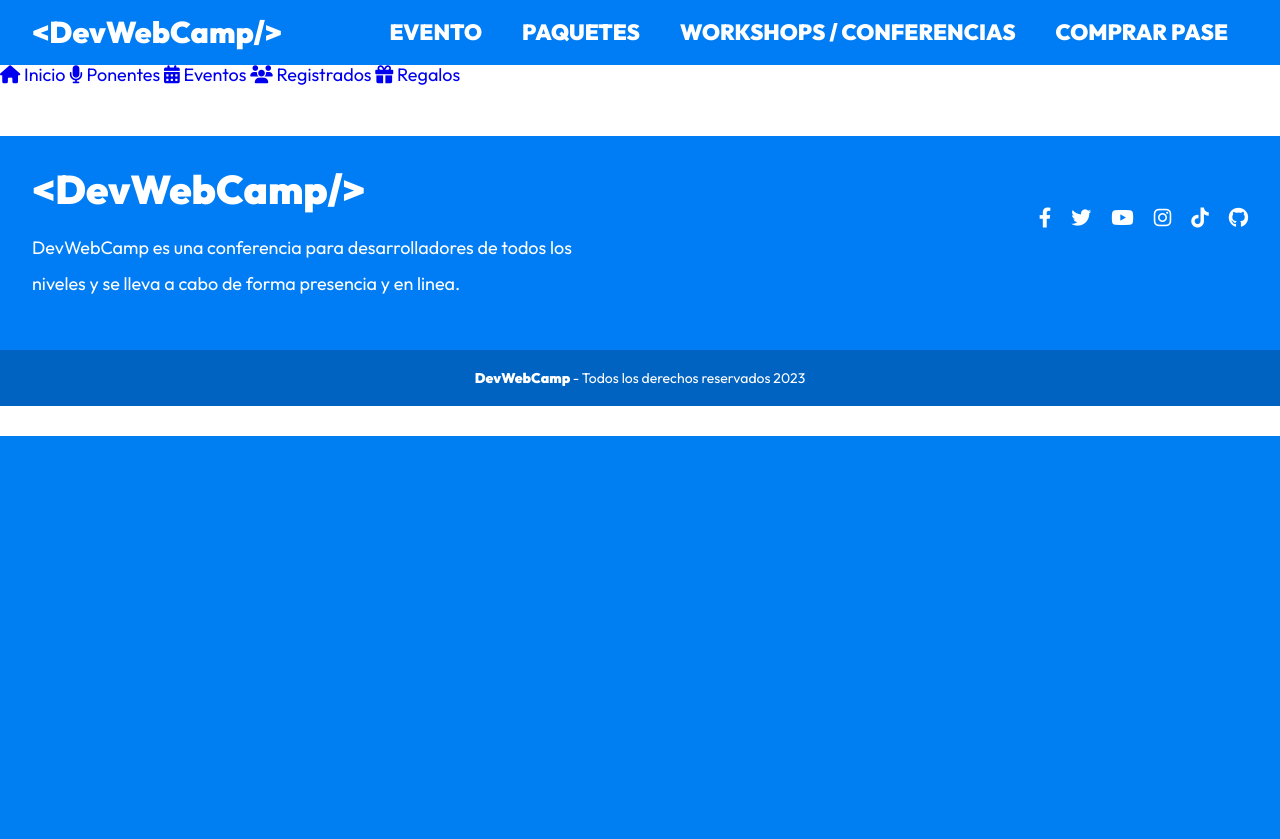
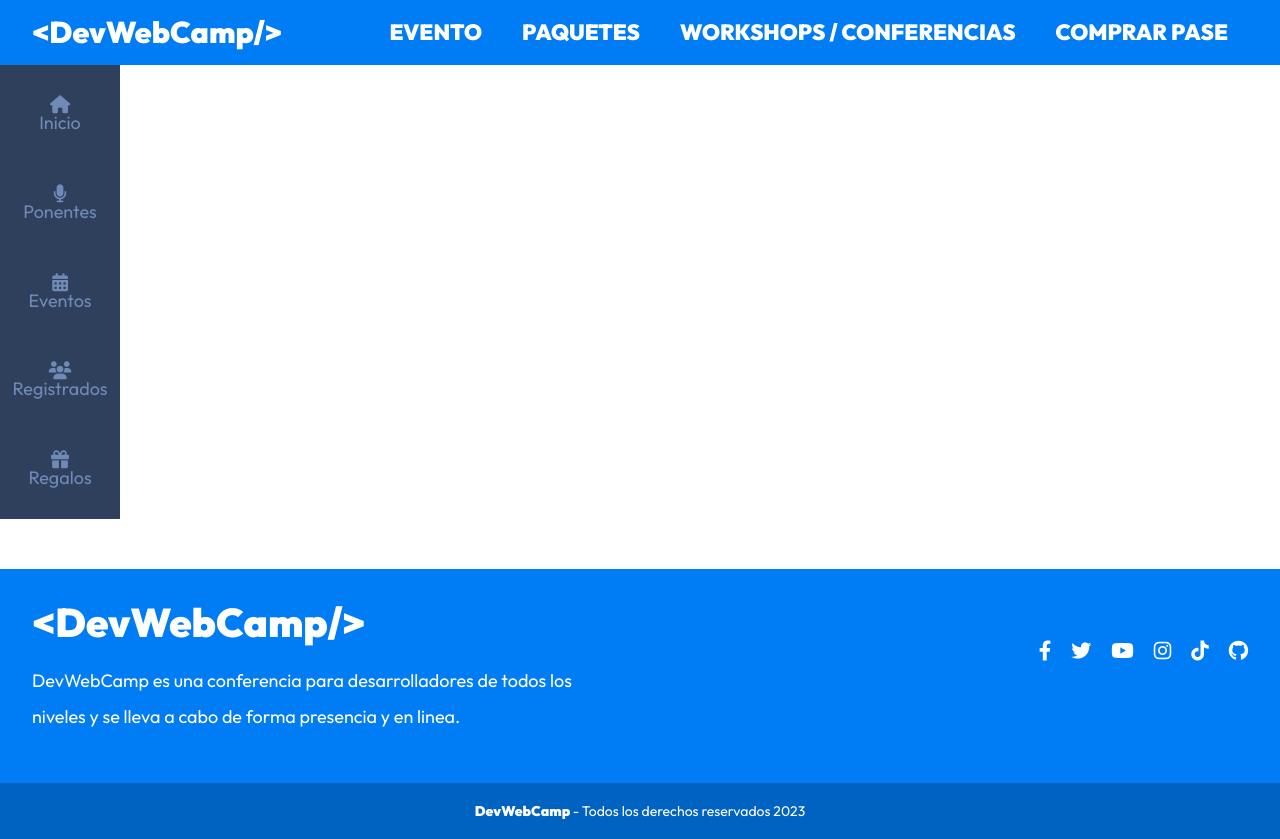
Before and after one commit to ivan-burgio/proyecto-devwebcamp-mvc, a PHP site: template views/templates/admin-sidebar.php in a window 1280 px wide. Shown: the part 600-1439 px from the top of the page. Before the commit the page ends 1036 px from the top, so only its background shows below. Run offline with PHP 8.4, Linux system fonts and the light colour scheme; the template is opened without the code that fills it, so the values that code supplies are empty; some libraries are stand-ins or nearby versions.

Commit message:
CSS al panel de administracion

```diff
--- a/src/scss/admin/_dashboard.scss
+++ b/src/scss/admin/_dashboard.scss
@@ -39,4 +39,55 @@
     &__submit--logout {
         @include m.enlace;
     }
+
+    &__grid {
+        display: flex;
+        flex: 1;
+    }
+
+    &__sidebar {
+        background-color: lighten(v.$gris-oscuro, 10%);
+        width: 12rem;
+    }
+
+    &__menu {
+        padding: 1rem;
+        display: flex;
+        flex-direction: column;
+        gap: 1rem;
+    }
+
+    &__enlace {
+        color: lighten(v.$gris-oscuro, 40%);
+        display: flex;
+        flex-direction: column;
+        align-items: center;
+        padding: 2rem;
+        transition: 300ms background-color ease-in-out, 300ms color ease, 300ms border-radius ease;
+
+        &:hover {
+            background-color: lighten(v.$gris-oscuro, 20%);
+            color: v.$blanco;
+            border-radius: 1rem;
+        }
+    }
+
+    &__icono {
+        font-size: 2rem;
+    }
+
+    &__menu-texto {
+        font-size: 1.1rem;
+        text-transform: uppercase;
+        font-weight: v.$bold;
+        margin: .5rem;
+    }
+
+    &__contenido {
+        padding: 1rem 1rem 3rem 1rem;
+        width: 100%;
+        @include m.tablet {
+            padding: 1rem 5rem 3rem 5rem;
+        }
+    }
 }
--- a/src/scss/base/_globales.scss
+++ b/src/scss/base/_globales.scss
@@ -4,6 +4,7 @@
 html {
     font-size: 62.5%;
     box-sizing: border-box;
+    height: 100%;
 }
 *, *:before, *:after {
     box-sizing: inherit;
--- a/views/templates/admin-sidebar.php
+++ b/views/templates/admin-sidebar.php
@@ -1,35 +1,35 @@
-<aside class="dahsboard__sidebar">
+<aside class="dashboard__sidebar">
     <nav class="dashboard__menu">
         <a href="/admin/dashboard" class="dashboard__enlace">
-            <i class="fa-solid fa-house"></i>
+            <i class="fa-solid fa-house" class="dashboard__icono"></i>
             <span class="dahsboard__menu-texto">
                 Inicio
             </span>
         </a>
 
         <a href="/admin/ponentes" class="dashboard__enlace">
-            <i class="fa-solid fa-microphone"></i>
+            <i class="fa-solid fa-microphone" class="dashboard__icono"></i>
             <span class="dahsboard__menu-texto">
                 Ponentes
             </span>
         </a>
 
         <a href="/admin/eventos" class="dashboard__enlace">
-            <i class="fa-solid fa-calendar-days"></i>
+            <i class="fa-solid fa-calendar-days" class="dashboard__icono"></i>
             <span class="dahsboard__menu-texto">
                 Eventos
             </span>
         </a>
 
         <a href="/admin/registrados" class="dashboard__enlace">
-            <i class="fa-solid fa-users"></i>
+            <i class="fa-solid fa-users" class="dashboard__icono"></i>
             <span class="dahsboard__menu-texto">
                 Registrados
             </span>
         </a>
 
         <a href="/admin/regalos" class="dashboard__enlace">
-            <i class="fa-solid fa-gift"></i>
+            <i class="fa-solid fa-gift" class="dashboard__icono"></i>
             <span class="dahsboard__menu-texto">
                 Regalos
             </span>
```
Also changed, not shown: public/build/css/app.css, 1 other file.
